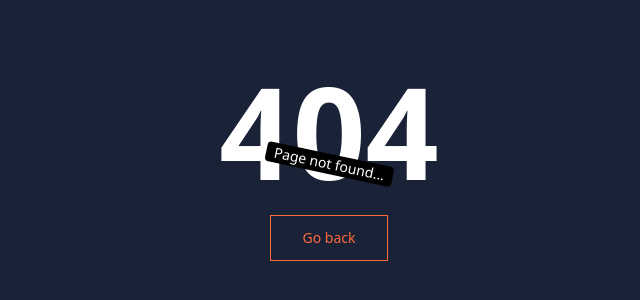
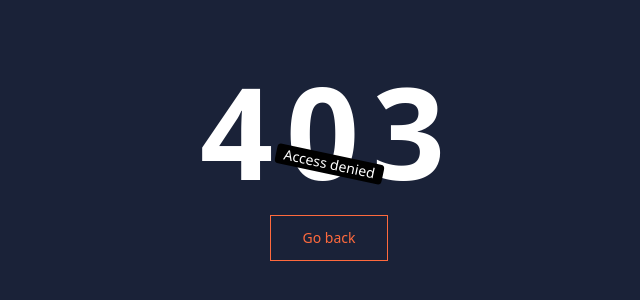
Before and after one commit to codepriyanshu2004/Lms-frontend, a React (Vite) app: page /denied in a window 1280 px wide. Before the commit this address had no page. Shown: the part 236-536 px from the top of the page, without its empty margins (311-951 px from the left). Built offline with nearby package versions, Linux system fonts and the light colour scheme.

Commit message:
Added denied page

```diff
--- a/src/App.jsx
+++ b/src/App.jsx
@@ -10,6 +10,7 @@
 import Login from './Pages/Login'
 import CourseList from './Pages/Course/CourseList'
 import ContactUs from './Pages/ContactUs'
+import Denied from './Pages/Denied'
 
 function App() {
 
@@ -22,6 +23,7 @@
     <Route path='/about' element ={<AboutUs />}></Route>
     <Route path='/courses' element ={<CourseList />}></Route>
     <Route path='/contact' element={<ContactUs />}></Route>
+    <Route path='/denied' element ={<Denied />}></Route>
 
     <Route path='/signup' element ={<Signup />}></Route>
     <Route path='/login' element ={<Login />}></Route>
--- /dev/null
+++ b/src/Pages/Denied.jsx
@@ -0,0 +1,29 @@
+
+
+import React from 'react'
+import { useNavigate } from 'react-router-dom';
+
+
+function Denied() {
+
+    const navigate = useNavigate();
+
+  return (
+
+    <main className="h-screen w-full flex flex-col justify-center items-center bg-[#1A2238]">
+    <h1 className="text-9xl font-extrabold text-white tracking-widest">
+        403
+    </h1>
+    <div className="bg-black text-white px-2 text-sm rounded rotate-12 absolute">
+        Access denied
+    </div>
+    <button className="mt-5">
+                <a onClick={() => navigate(-1)} className="relative inline-block text-sm font-medium text-[#FF6A3D] active:text-yellow-500 focus:outline-non focus:ring">
+                    <span  className="relative block px-8 py-3 bg-[#1A2238] border border-current">Go back</span>
+                </a>
+            </button>
+</main>
+  )
+}
+
+export default Denied
```
